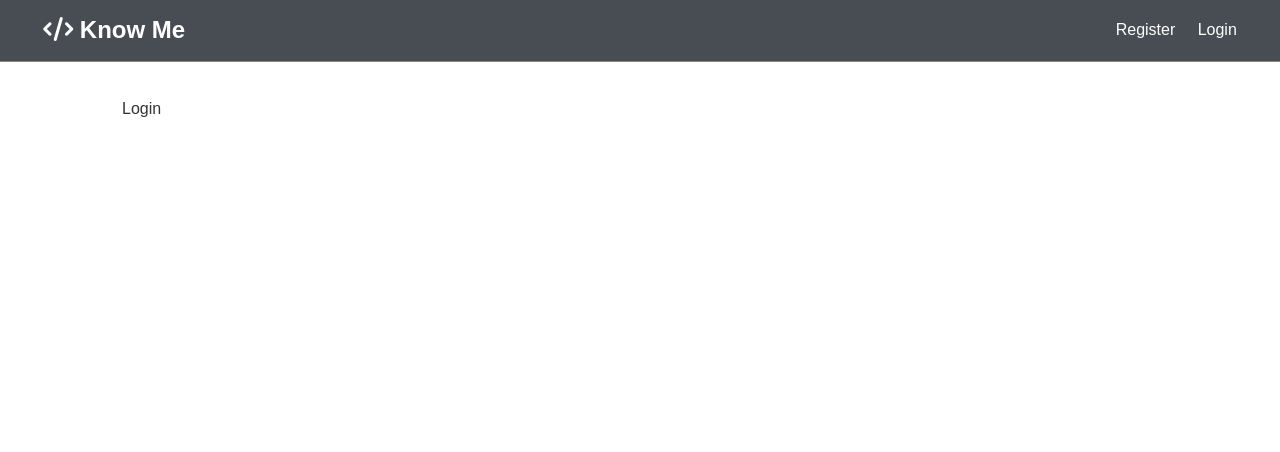
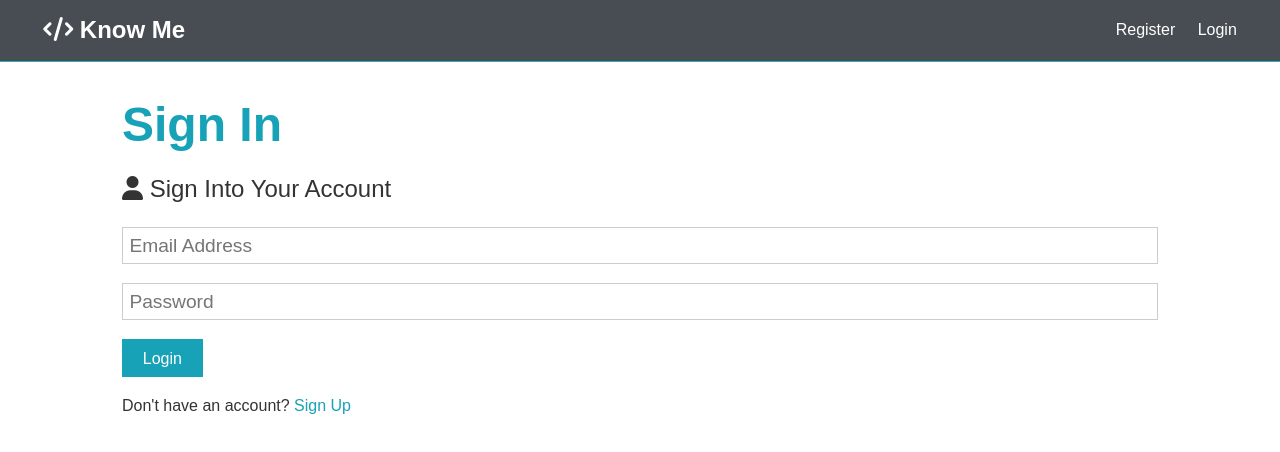
Before and after one commit to aaronarora/SocialNetworkApp, a React (Create React App) app in the folder client/: page /login in a window 1280 px wide. Shown: the top 452 px of the page. Built offline with nearby package versions, Linux system fonts and the light colour scheme.

Commit message:
fixed register page issue and login impelmented

```diff
--- a/client/src/components/auth/Login.js
+++ b/client/src/components/auth/Login.js
@@ -1,7 +1,56 @@
-import React from "react";
+import React, { Fragment, useState } from "react";
+import { Link } from "react-router-dom";
 
 export const Login = () => {
-  return <div>Login</div>;
+  const [formData, setFormData] = useState({
+    email: "",
+    password: ""
+  });
+
+  const { email, password } = formData; //destructure formData object
+
+  const onChange = (e) =>
+    setFormData({ ...formData, [e.target.name]: e.target.value });
+
+  const onSubmit = (e) => {
+    e.preventDefault();
+    console.log("Success");
+  };
+
+  return (
+    <Fragment>
+      <h1 className="large text-primary">Sign In</h1>
+      <p className="lead">
+        <i className="fas fa-user"></i> Sign Into Your Account
+      </p>
+      <form className="form" onSubmit={onSubmit}>
+        <div className="form-group">
+          <input
+            type="email"
+            placeholder="Email Address"
+            name="email"
+            value={email}
+            onChange={(e) => onChange(e)}
+            required
+          />
+        </div>
+        <div className="form-group">
+          <input
+            type="password"
+            placeholder="Password"
+            name="password"
+            value={password}
+            onChange={(e) => onChange(e)}
+            minLength="6"
+          />
+        </div>
+        <input type="submit" className="btn btn-primary" value="Login" />
+      </form>
+      <p className="my-1">
+        Don't have an account? <Link to="/register">Sign Up</Link>
+      </p>
+    </Fragment>
+  );
 };
 
 export default Login;
--- a/client/src/components/auth/Register.js
+++ b/client/src/components/auth/Register.js
@@ -1,4 +1,5 @@
 import React, { Fragment, useState } from "react";
+import { Link } from "react-router-dom";
 
 export const Register = () => {
   const [formData, setFormData] = useState({
@@ -13,7 +14,7 @@
   const onChange = (e) =>
     setFormData({ ...formData, [e.target.name]: e.target.value });
 
-  const onSubmit = async (e) => {
+  const onSubmit = (e) => {
     e.preventDefault();
     if (password !== password2) {
       console.log("Passwords do not match");
@@ -28,7 +29,7 @@
       <p className="lead">
         <i className="fas fa-user"></i> Create Your Account
       </p>
-      <form className="form" onSubmit={(e) => onSubmit()}>
+      <form className="form" onSubmit={onSubmit}>
         <div className="form-group">
           <input
             type="text"
@@ -76,7 +77,7 @@
         <input type="submit" className="btn btn-primary" value="Register" />
       </form>
       <p className="my-1">
-        Already have an account? <a href="login.html">Sign In</a>
+        Already have an account? <Link to="/login">Sign In</Link>
       </p>
     </Fragment>
   );
```
